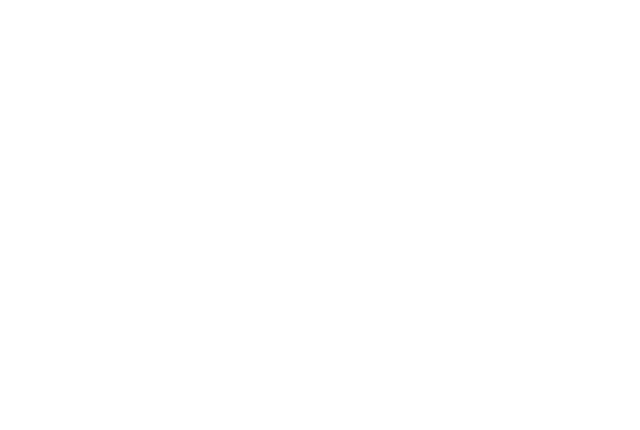
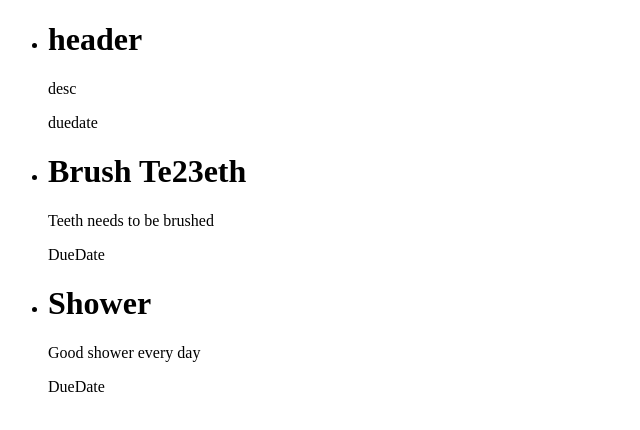
Before and after one commit to Johannesfyren/todolist, a website built with webpack: page src/index.html in a window 1280 px wide. Shown: the whole page, without its empty margins (0-640 px from the left). Built offline with nearby package versions, Linux system fonts and the light colour scheme.

Commit message:
Add function to handle DOM ceation of todos

```diff
--- a/src/index.html
+++ b/src/index.html
@@ -6,6 +6,15 @@
     <title>Document</title>
 </head>
 <body>
-
+    <nav></nav>
+    <div id="content">
+        <ul id="listContainer">
+            <li id="listItem">
+                <h1 id="head">header</h1>
+                <p id="desc">desc</p>
+                <p id="duedate">duedate</p>
+            </li>
+        </ul>
+    </div>
 </body>
 </html>
--- a/src/index.js
+++ b/src/index.js
@@ -1,9 +1,32 @@
 import todo from "./todo";
 import project from "./project";
 //Standard todo
-const defaultTodo1 = todo("Brush Teeth","Teeth needs to be brushed","DueDate", 1);
+
+
+
+const defaultTodo1 = todo("Brush Te23eth","Teeth needs to be brushed","DueDate", 1);
 const defaultTodo2 = todo("Shower","Good shower every day","DueDate", 2);
 
 const defaultProject = project("Default Project");
 defaultProject.projectTodos[0] = defaultTodo1;
 defaultProject.projectTodos[1] = defaultTodo2;
+
+
+
+function listItem (obj){
+    const listContainer = document.querySelector("#listContainer");
+    const listItem = document.createElement("li");
+    listContainer.append(listItem);
+    const head = document.createElement("h1");
+    const desc = document.createElement("p");
+    const duedate = document.createElement("p");
+    head.textContent = obj.getTitle();
+    desc.textContent = obj.getDescription();
+    duedate.textContent = obj.getDueDate();
+    listItem.append(head);
+    listItem.append(desc);
+    listItem.append(duedate);
+}
+
+listItem(defaultTodo1);
+listItem(defaultTodo2);
```
